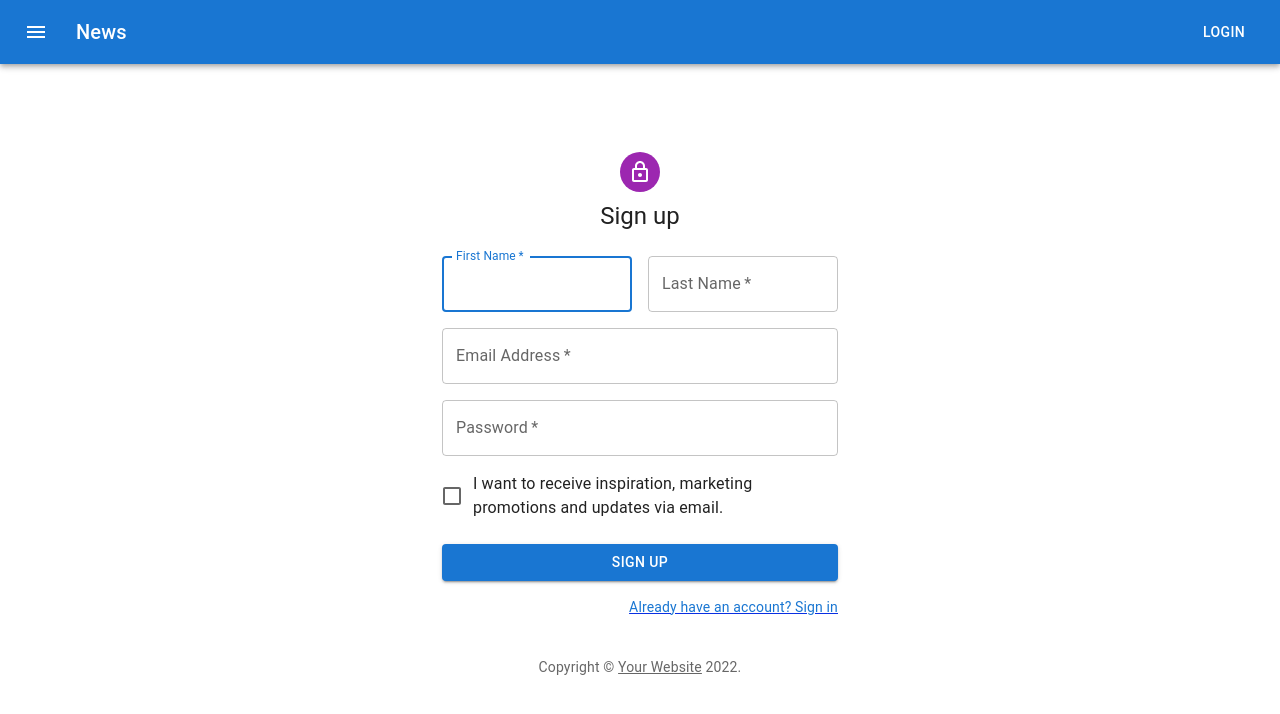
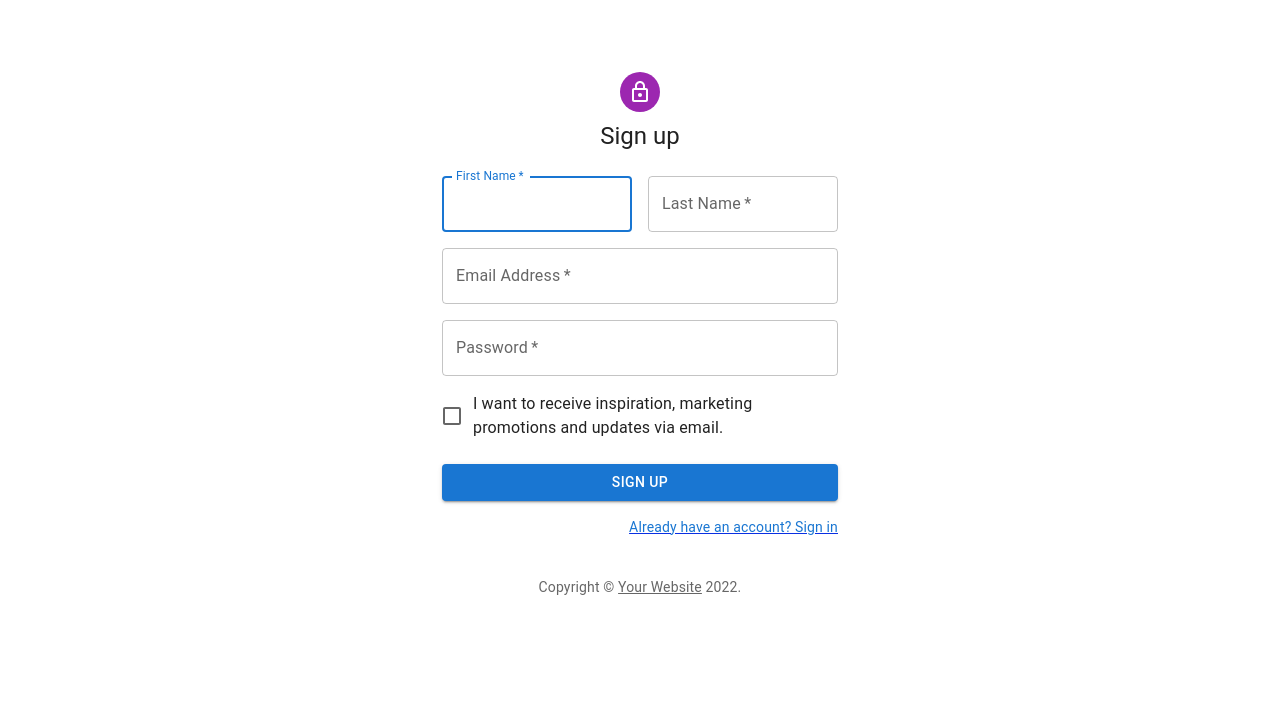
Before and after one commit to gokitchen/dashboard, a React (Create React App) app in the folder react/: page / in a window 1280 px wide. Shown: the top 714 px of the page. Built offline with nearby package versions, Linux system fonts and the light colour scheme.

Commit message:
header, footer削除

```diff
--- a/react/src/routes/index.tsx
+++ b/react/src/routes/index.tsx
@@ -7,8 +7,8 @@ import { Routes, Route } from "react-router-dom";
 const Routing = (): JSX.Element => {
   return (
     <Routes>
+      <Route path="/" element={<Login />} />
       <Route element={<Layout />}>
-        <Route path="/" element={<Login />} />
         <Route path="/home" element={<Home />} />
         <Route path="/dashboard" element={<DashBoard />} />
       </Route>
```
